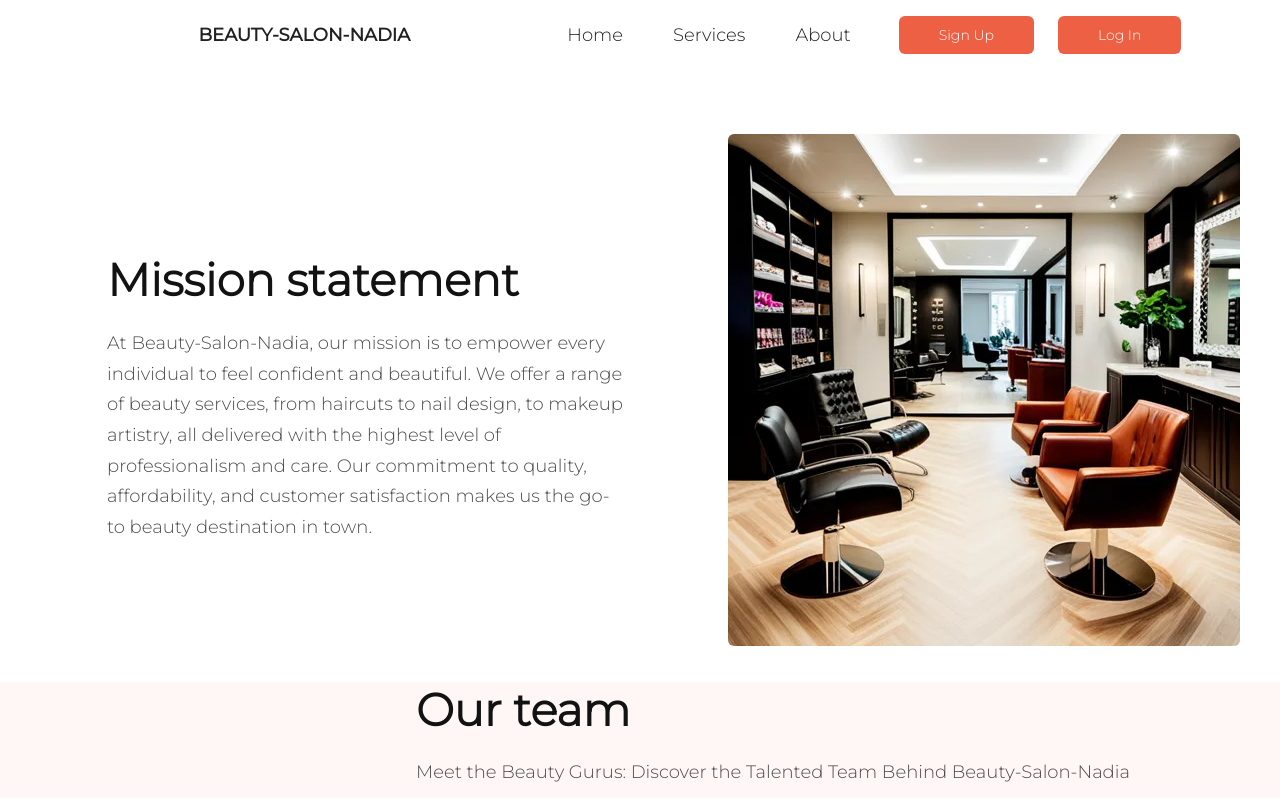
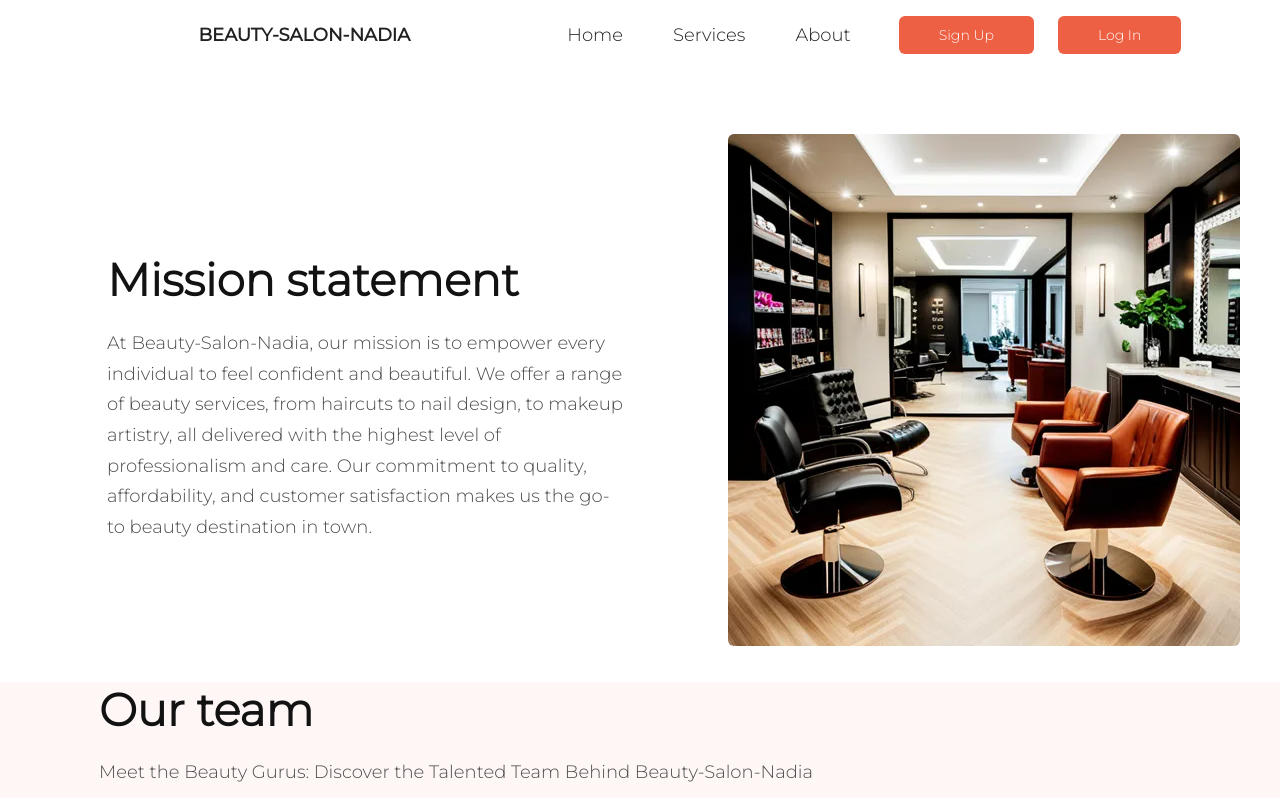
Before and after one commit to nadiahosisy/Beauty-Salon, a React (Vite) app: page /About in a window 1280 px wide. Shown: the top 800 px of the page. Built offline with nearby package versions, Linux system fonts and the light colour scheme.

Commit message:
fixed width

```diff
--- a/src/style/about-our-team-page.css
+++ b/src/style/about-our-team-page.css
@@ -16,20 +16,22 @@
   src: url("../assets/fonts/montserat/Montserrat-Regular.ttf");
 }
 .our-team-main-div {
+  display: flex;
+  justify-content: center;
+  align-items: center;
   background-color: #fff7f6;
   width: 100%;
+
   margin-top: 2rem;
 }
 .our-team-div {
   display: flex;
   flex-direction: column;
-  justify-content: start;
-  align-items: start;
+  margin-right: 23rem;
   flex-basis: auto;
   flex-grow: 0;
-  margin-left: 26rem;
+  max-width: 100%;
   gap: 10px;
-  transition: 0.3s;
 }
 .our-team {
   display: flex;
```
